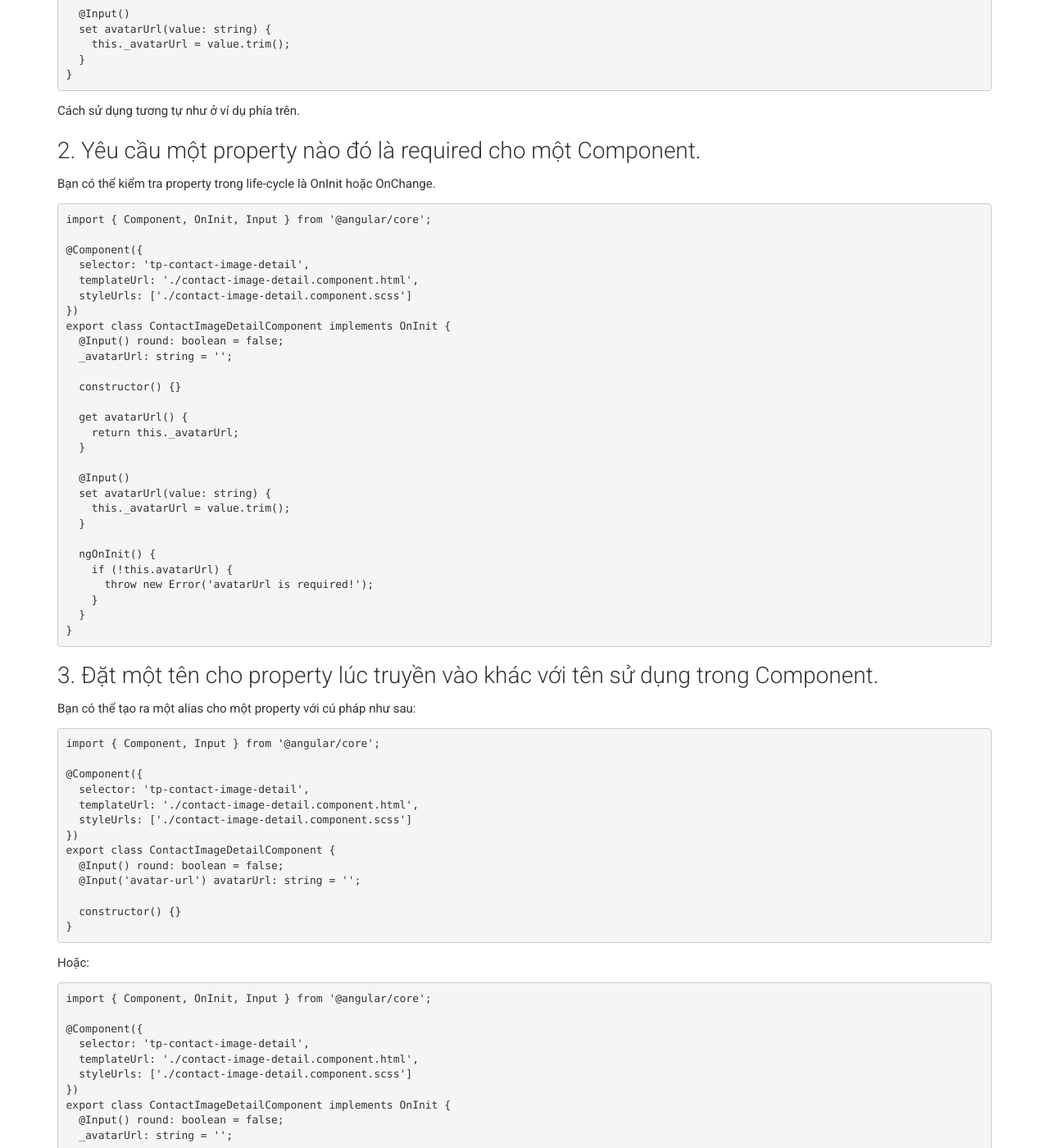
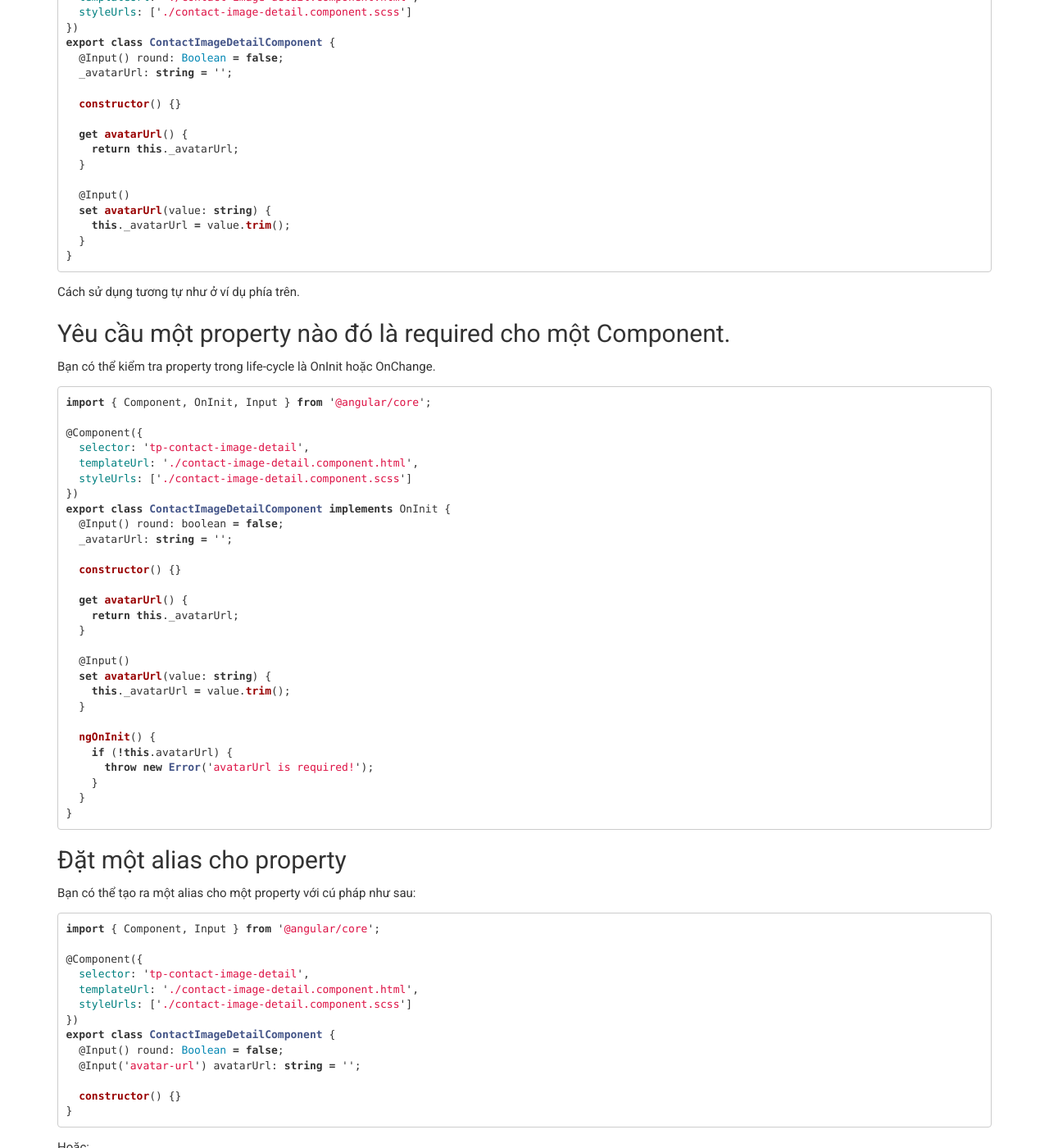
Before and after one commit to tieppt/tieppt.github.io, a Jekyll site: the page built from _posts/2017-01-05-thu-nghiem-voi-angular-2-truyen-du-lieu-cho-component-voi-input.md, in a window 1280 px wide and 1400 px high, scrolled down 1230 px. Shown: the whole window at 82% size. Built offline with Jekyll 4.4.1, drawn with Linux system fonts in a browser that asks for light colours; nearby versions of some CDN libraries; some web fonts are replaced; some of the changed text lies outside the part shown.

Commit message:
add lesson 7

````diff
--- a/_posts/2017-01-05-thu-nghiem-voi-angular-2-truyen-du-lieu-cho-component-voi-input.md
+++ b/_posts/2017-01-05-thu-nghiem-voi-angular-2-truyen-du-lieu-cho-component-voi-input.md
@@ -25,19 +24,22 @@ tags:
   - Lập Trình Angular 2
   - Web Dev
 ---
-<h2 style="text-align: center;">
-  Truyền Dữ Liệu Cho Component Với @Input
-</h2>
 
-Trong những bài học trước của series _**Thử Nghiệm Với Angular 2**_, chúng ta đã tạo ra các Component, hầu hết các Component này chứa dữ liệu của chính nó mà không có sự tương tác với các Component khác. Trong bài học này chúng ta sẽ tìm hiểu việc truyền dữ liệu cho Component với **_@Input _**decorator, từ cú pháp, đến các chú ý khi thực hiện truyền dữ liệu cho một Component.
+# Truyền Dữ Liệu Cho Component Với @Input
+{:.no_toc}
 
-<!--more-->
+Trong những bài học trước của series **Thử Nghiệm Với Angular 2**, chúng ta đã tạo ra các Component, hầu hết các Component này chứa dữ liệu của chính nó mà không có sự tương tác với các Component khác. Trong bài học này chúng ta sẽ tìm hiểu việc truyền dữ liệu cho Component với `@Input` decorator, từ cú pháp, đến các chú ý khi thực hiện truyền dữ liệu cho một Component.
 
-### 1. @Input sử dụng như thế nào?
+* ToC
+{:toc}
+{:.tp__toc}
 
-  * Đầu tiên, để có thể nhận được dữ liệu từ bên ngoài truyền vào cho một Component chúng ta cần thực hiện khai báo tên của property và gán nó với @Input decorator như sau:
+## `@Input` sử dụng như thế nào?
 
-<pre class="brush:js; highlight:[9,10]">import { Component, Input } from '@angular/core';
+Đầu tiên, để có thể nhận được dữ liệu từ bên ngoài truyền vào cho một Component chúng ta cần thực hiện khai báo tên của property và gán nó với `@Input` decorator như sau:
+
+```ts
+import { Component, Input } from '@angular/core';
 
 @Component({
   selector: 'tp-contact-image-detail',
@@ -45,24 +47,27 @@ Trong những bài học trước của series _**Thử Nghiệm Với Angular 2
   styleUrls: ['./contact-image-detail.component.scss']
 })
 export class ContactImageDetailComponent {
-  @Input() round: boolean = false;
+  @Input() round: Boolean = false;
   @Input() avatarUrl: string = '';
 
   constructor() {}
 }
-</pre>
+```
 
-  * Sau đó khi sử dụng ở trong một template của một Component khác chúng ta có thể truyền dữ liệu như sau:
+Sau đó khi sử dụng ở trong một template của một Component khác chúng ta có thể truyền dữ liệu như sau:
 
-<pre class="brush:html;highlight:[2,3]">&lt;tp-contact-image-detail
+```html
+<tp-contact-image-detail
   [avatarUrl]="contact.avatar?.url"
   [round]="contact.avatar?.round"
-&gt;
-&lt;/tp-contact-image-detail&gt;</pre>
+>
+</tp-contact-image-detail>
+```
 
-  * Hoặc sử dụng get/set để thực thi một số hành động như chuẩn hóa dữ liệu đầu vào cho property của Component.
+Hoặc sử dụng get/set để thực thi một số hành động như chuẩn hóa dữ liệu đầu vào cho property của Component.
 
-<pre class="brush:js;highlight:[18,19]">import { Component, Input } from '@angular/core';
+```ts
+import { Component, Input } from '@angular/core';
 
 @Component({
   selector: 'tp-contact-image-detail',
@@ -70,7 +75,7 @@ export class ContactImageDetailComponent {
   styleUrls: ['./contact-image-detail.component.scss']
 })
 export class ContactImageDetailComponent {
-  @Input() round: boolean = false;
+  @Input() round: Boolean = false;
   _avatarUrl: string = '';
 
   constructor() {}
@@ -84,15 +89,16 @@ export class ContactImageDetailComponent {
     this._avatarUrl = value.trim();
   }
 }
-</pre>
+```
 
 Cách sử dụng tương tự như ở ví dụ phía trên.
 
-### 2. Yêu cầu một property nào đó là required cho một Component.
+## Yêu cầu một property nào đó là required cho một Component.
 
 Bạn có thể kiểm tra property trong life-cycle là OnInit hoặc OnChange.
 
-<pre class="brush:js;highlight:[23]">import { Component, OnInit, Input } from '@angular/core';
+```ts
+import { Component, OnInit, Input } from '@angular/core';
 
 @Component({
   selector: 'tp-contact-image-detail',
@@ -120,13 +126,14 @@ export class ContactImageDetailComponent implements OnInit {
     }
   }
 }
-</pre>
+```
 
-### 3. Đặt một tên cho property lúc truyền vào khác với tên sử dụng trong Component.
+## Đặt một alias cho property
 
 Bạn có thể tạo ra một alias cho một property với cú pháp như sau:
 
-<pre class="brush:js;highlight:[10]">import { Component, Input } from '@angular/core';
+```ts
+import { Component, Input } from '@angular/core';
 
 @Component({
   selector: 'tp-contact-image-detail',
@@ -134,16 +141,17 @@ Bạn có thể tạo ra một alias cho một property với cú pháp như sau
   styleUrls: ['./contact-image-detail.component.scss']
 })
 export class ContactImageDetailComponent {
-  @Input() round: boolean = false;
+  @Input() round: Boolean = false;
   @Input('avatar-url') avatarUrl: string = '';
 
   constructor() {}
 }
-</pre>
+```
 
 Hoặc:
 
-<pre class="brush:js;highlight:[18]">import { Component, OnInit, Input } from '@angular/core';
+```ts
+import { Component, OnInit, Input } from '@angular/core';
 
 @Component({
   selector: 'tp-contact-image-detail',
@@ -151,7 +159,7 @@ Hoặc:
   styleUrls: ['./contact-image-detail.component.scss']
 })
 export class ContactImageDetailComponent implements OnInit {
-  @Input() round: boolean = false;
+  @Input() round: Boolean = false;
   _avatarUrl: string = '';
 
   constructor() {}
@@ -171,21 +179,26 @@ export class ContactImageDetailComponent implements OnInit {
     }
   }
 }
-</pre>
+```
 
 Khi sử dụng binding data, bạn sẽ bind cho alias:
 
-<pre class="brush:html;highlight:[2]">&lt;tp-contact-image-detail
+```html
+<tp-contact-image-detail
   [avatar-url]="contact.avatar?.url"
   [round]="contact.avatar?.round"
-&gt;
-&lt;/tp-contact-image-detail&gt;</pre>
+>
+</tp-contact-image-detail>
+```
 
-### 4. Sử dụng **_inputs_** array trong **_@Component()_** để thay thế cho việc dùng **_@Input._**
+## Phương pháp thay thế decorator
 
-Lưu ý: cách này thường không được khuyến cáo sử dụng như @Input.
+Sử dụng `inputs` array trong `@Component()` để thay thế cho việc dùng `@Input` decorator.
 
-<pre class="brush:js;highlight:[7]">import { Component, OnInit, Input } from '@angular/core';
+> Lưu ý: cách này thường không được khuyến cáo sử dụng như @Input.
+
+```ts
+import { Component, OnInit, Input } from '@angular/core';
 
 @Component({
   selector: 'tp-contact-image-detail',
@@ -194,7 +207,7 @@ Lưu ý: cách này thường không được khuyến cáo sử dụng như @In
   inputs: ['avatarUrl']
 })
 export class ContactImageDetailComponent implements OnInit {
-  @Input() round: boolean = false;
+  @Input() round: Boolean = false;
   _avatarUrl: string = '';
 
   constructor() {
@@ -215,11 +228,12 @@ export class ContactImageDetailComponent implements OnInit {
     }
   }
 }
-</pre>
+```
 
 Khai báo trong inputs array có sử dụng alias:
 
-<pre class="brush:js;highlight:[7]">import { Component, OnInit, Input } from '@angular/core';
+```ts
+import { Component, OnInit, Input } from '@angular/core';
 
 @Component({
   selector: 'tp-contact-image-detail',
@@ -228,7 +242,7 @@ Khai báo trong inputs array có sử dụng alias:
   inputs: ['avatarUrl:avatar-url']
 })
 export class ContactImageDetailComponent implements OnInit {
-  @Input() round: boolean = false;
+  @Input() round: Boolean = false;
   _avatarUrl: string = '';
 
   constructor() {
@@ -249,10 +263,16 @@ export class ContactImageDetailComponent implements OnInit {
     }
   }
 }
-</pre>
+```
 
 > Lưu ý: alias sẽ có thứ tự `internalProp:externalProp` ví dụ như `avatarUrl:avatar-url`.
 
-Link tham khảo: <a href="https://angular.io/docs/ts/latest/cookbook/component-communication.html" target="_blank">https://angular.io/docs/ts/latest/cookbook/component-communication.html</a>
+## Video bài học
 
-### 5. Video bài học:
+<figure class="video_container">
+  <iframe src="https://www.youtube.com/embed/9DBOFhUis80" frameborder="0" allowfullscreen="true"> </iframe>
+</figure>
+
+## Tham khảo
+
+Documentation: <a href="https://angular.io/docs/ts/latest/cookbook/component-communication.html" target="_blank">https://angular.io/docs/ts/latest/cookbook/component-communication.html</a>
````
Also changed, not shown: other parts of _posts/2017-01-05-thu-nghiem-voi-angular-2-truyen-du-lieu-cho-component-voi-input.md (+1 -2 lines).
